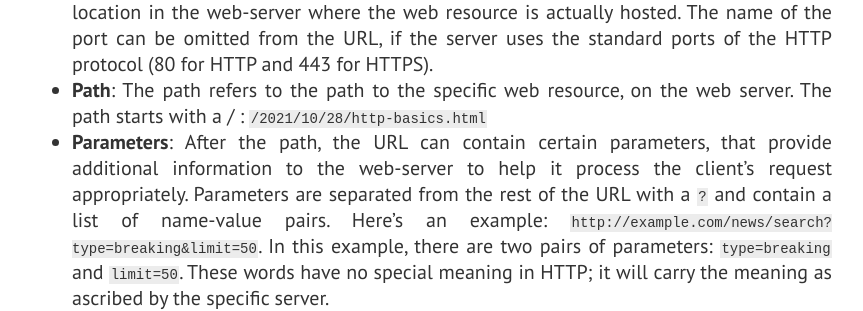
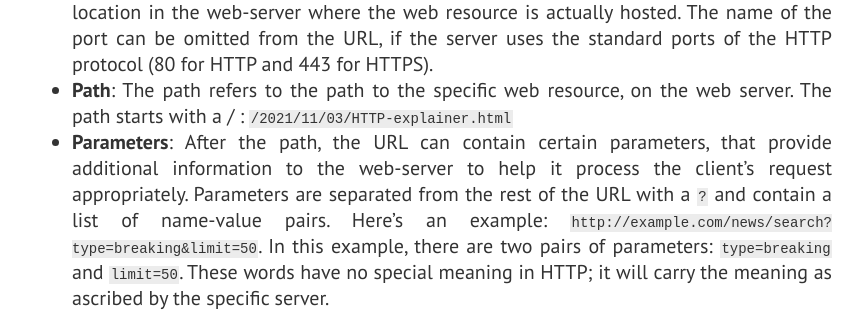
Before and after one commit to oitee/oitee.github.io, a Jekyll site: the page built from _posts/2021-11-03-HTTP-explainer.md, in a window 1280 px wide and 900 px high, scrolled down 1674 px. Shown: the part 149-460 px from the top of the window, without its empty margins (208-1071 px from the left). Built offline with Jekyll 4.4.1, drawn with Linux system fonts in a browser that asks for light colours; some web fonts are replaced.

Commit message:
Add minor edits

```diff
--- a/_posts/2021-11-03-HTTP-explainer.md
+++ b/_posts/2021-11-03-HTTP-explainer.md
@@ -33,7 +33,7 @@ Every URL must conform to a specific syntax. Accordingly, a URL typically consis
 
 - **Scheme**: This is the first part of a URL. It indicates the protocol that the user agent (i.e., the application generating a request on behalf of the client) must use, to access the resource. In the above example, the scheme is HTTPS, which is an extension of HTTP providing a secured connection. The two most common protocols while accessing resources on the web, are HTTP and HTTPs. But there are other protocols as well, such as FTP and SMTP
 - **Domain**: After the scheme, comes the domain, which indicates the web server from where the web resource is requested. Typically, a domain name is used, such as `otee.dev`. But one can write the IP address of the web server as well. After the domain, the name of the port may also be mentioned, in the following manner: `domainName.com:80`. The domain name refers to the location of the physical web-server while the port refers to the exact location in the web-server where the web resource is actually hosted. The name of the port can be omitted from the URL, if the server uses the standard ports of the HTTP protocol (80 for HTTP and 443 for HTTPS).
-- **Path**: The path refers to the path to the specific web resource, on the web server. The path starts with a / : `/2021/10/28/http-basics.html`
+- **Path**: The path refers to the path to the specific web resource, on the web server. The path starts with a / : `/2021/11/03/HTTP-explainer.html`
 - **Parameters**: After the path, the URL can contain certain parameters, that provide additional information to the web-server to help it process the client's request appropriately. Parameters are separated from the rest of the URL with a `?` and contain a list of name-value pairs. Here's an example: `http://example.com/news/search?type=breaking&limit=50`. In this example, there are two pairs of parameters: `type=breaking` and `limit=50`. These words have no special meaning in HTTP; it will carry the meaning as ascribed by the specific server.
 
 ## 5. How does a Client Connect to a Server?
```
